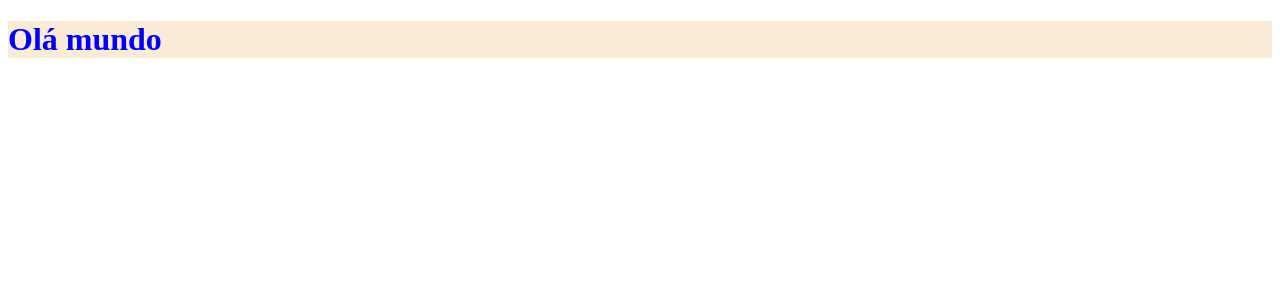
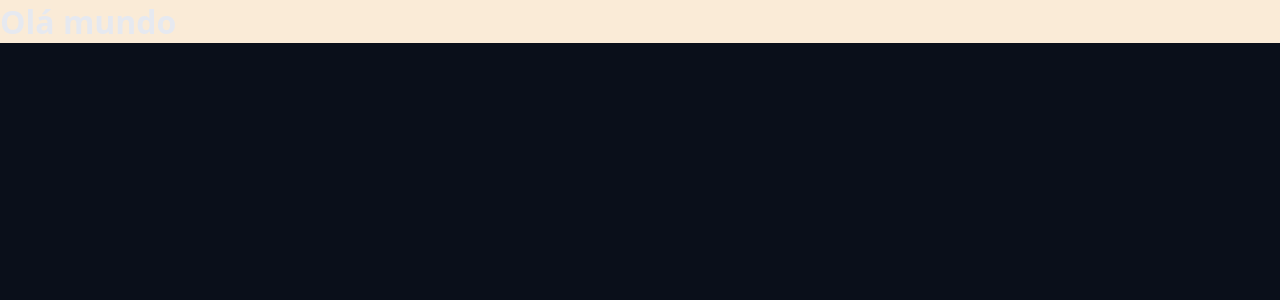
Before and after one commit to MunrraMT/curso-reactjs-19-and-nextjs-15, a React (Vite) app in the folder section-2/chronos-pomodoro/: page / in a window 1280 px wide. Shown: the top 300 px of the page. Built offline with nearby package versions, Linux system fonts and the light colour scheme.

Commit message:
16. Variáveis e Reset de CSS do Chronos (nosso app)

```diff
--- a/section-2/chronos-pomodoro/src/styles/global.css
+++ b/section-2/chronos-pomodoro/src/styles/global.css
@@ -1,3 +1,17 @@
-h1 {
-  color: var(--primary);
+* {
+  margin: 0;
+  padding: 0;
+  box-sizing: border-box;
 }
+
+html {
+  font-size: 62.5%;
+}
+
+body {
+  font-family: system-ui, -apple-system, BlinkMacSystemFont, 'Segoe UI', Roboto,
+    Oxygen, Ubuntu, Cantarell, 'Open Sans', 'Helvetica Neue', sans-serif;
+  font-size: 1.6rem; /* 16px */
+  background: var(--gray-900);
+  color: var(--text-default);
+}
--- a/section-2/chronos-pomodoro/src/styles/theme.css
+++ b/section-2/chronos-pomodoro/src/styles/theme.css
@@ -1,3 +1,37 @@
 :root {
-  --primary: blue;
+  --gray-100: #e6e9f0;
+  --gray-200: #cdd3e1;
+  --gray-300: #aab3cc;
+  --gray-400: #555f7d;
+  --gray-500: #454f6a;
+  --gray-600: #363d56;
+  --gray-700: #272f43;
+  --gray-800: #181f2e;
+  --gray-900: #0a0f1a;
+
+  --primary-light: #4de7b7;
+  --primary: #0da170;
+  --primary-dark: #065f46;
+
+  --link-color: #10b981;
+  --link-hover: #0b8a60;
+
+  --success: #22c55e;
+  --warning: #eab308;
+  --error: #991b1b;
+  --info: #0ea5e9;
+
+  --text-over-primary: #0a0f1a;
+  --text-over-primary-dark: #e6e9f0;
+  --text-over-primary-light: #0a0f1a;
+  --text-over-success: #0a0f1a;
+  --text-over-warning: #0a0f1a;
+  --text-over-error: #e6e9f0;
+  --text-over-info: #0a0f1a;
+
+  --text-default: #e6e9f0;
+  --text-muted: #aab3cc;
+
+  --disabled: #555f7d;
+  --text-disabled: #aab3cc;
 }
```
